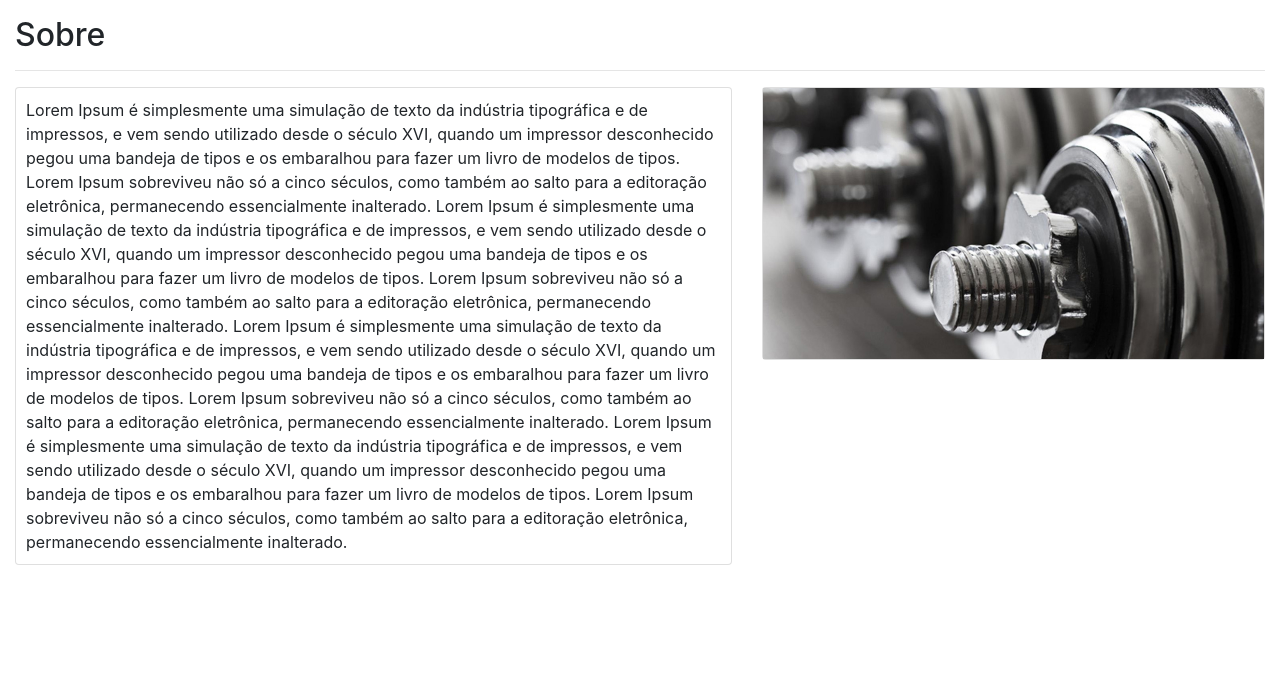
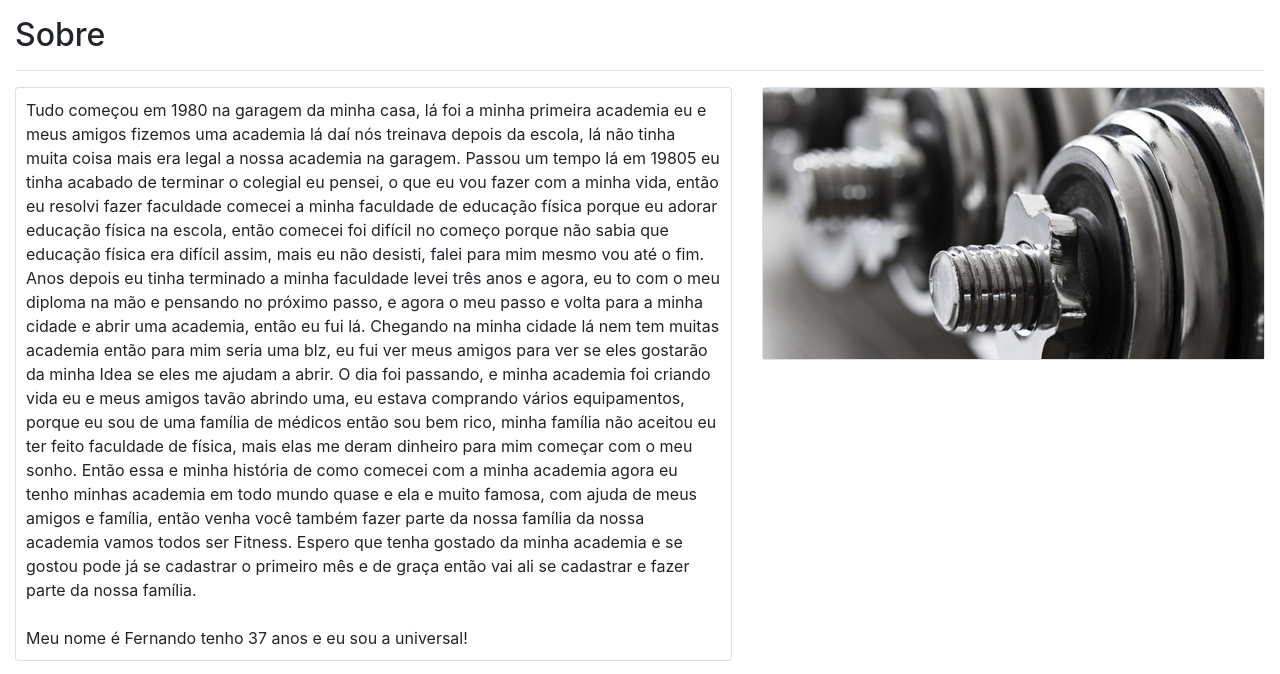
Before and after one commit to gustavogialim/faculdade-web-site-institucional, a PHP site: page /sobre.php in a window 1280 px wide. Shown: the part 126-800 px from the top of the page. Run offline with PHP 8.4, Linux system fonts and the light colour scheme; some libraries are stand-ins or nearby versions.

Commit message:
Página Sobre

```diff
--- a/sobre.php
+++ b/sobre.php
@@ -80,26 +80,23 @@
 							<div class="col-md-7">
 								<div class="card">
 									<div class="card-block">
-									<p class="card-text">Lorem Ipsum é simplesmente uma simulação de texto da indústria tipográfica e de impressos,
-										e vem sendo utilizado desde o século XVI,
-										quando um impressor desconhecido pegou uma bandeja de tipos e os embaralhou para fazer um livro de modelos de tipos.
-										Lorem Ipsum sobreviveu não só a cinco séculos, como também ao salto para a editoração eletrônica,
-										permanecendo essencialmente inalterado.
-										Lorem Ipsum é simplesmente uma simulação de texto da indústria tipográfica e de impressos,
-										e vem sendo utilizado desde o século XVI,
-										quando um impressor desconhecido pegou uma bandeja de tipos e os embaralhou para fazer um livro de modelos de tipos.
-										Lorem Ipsum sobreviveu não só a cinco séculos, como também ao salto para a editoração eletrônica,
-										permanecendo essencialmente inalterado.
-										Lorem Ipsum é simplesmente uma simulação de texto da indústria tipográfica e de impressos,
-										e vem sendo utilizado desde o século XVI,
-										quando um impressor desconhecido pegou uma bandeja de tipos e os embaralhou para fazer um livro de modelos de tipos.
-										Lorem Ipsum sobreviveu não só a cinco séculos, como também ao salto para a editoração eletrônica,
-										permanecendo essencialmente inalterado.
-										Lorem Ipsum é simplesmente uma simulação de texto da indústria tipográfica e de impressos,
-										e vem sendo utilizado desde o século XVI,
-										quando um impressor desconhecido pegou uma bandeja de tipos e os embaralhou para fazer um livro de modelos de tipos.
-										Lorem Ipsum sobreviveu não só a cinco séculos, como também ao salto para a editoração eletrônica,
-										permanecendo essencialmente inalterado.</p>
+									<p class="card-text">
+										Tudo começou em 1980 na garagem da minha casa, lá foi a minha primeira academia eu e meus amigos fizemos uma academia lá daí nós treinava depois da escola,
+										 lá não tinha muita coisa mais era legal a nossa academia na garagem.
+										Passou um tempo lá em 19805 eu tinha acabado de terminar o colegial eu pensei,
+										o que eu vou fazer com a minha vida, então eu resolvi fazer faculdade comecei a minha faculdade de educação física porque eu adorar educação física na escola,
+										então comecei foi difícil no começo porque não sabia que educação física era difícil assim, mais eu não desisti, falei para mim mesmo vou até o fim.
+										Anos depois eu tinha terminado a minha faculdade levei três anos e agora, eu to com o meu diploma na mão e pensando no próximo passo,
+										e agora o meu passo e volta para a minha cidade e abrir uma academia, então eu fui lá. Chegando na minha cidade lá nem tem muitas academia então para mim seria uma blz,
+										eu fui ver meus amigos para ver se eles gostarão da minha Idea se eles  me ajudam a abrir.
+										O dia foi passando, e minha academia foi criando vida eu e meus amigos tavão abrindo uma, eu estava comprando vários equipamentos,
+										porque eu sou de uma família de médicos então sou bem rico, minha família não aceitou eu ter feito faculdade de física, mais elas me deram dinheiro para mim começar com o meu sonho.
+										Então essa e minha história de como comecei com a minha academia agora eu tenho minhas academia em todo mundo quase e ela e muito famosa, com ajuda de meus amigos e família,
+										então venha você também fazer parte da nossa família da nossa academia vamos todos ser Fitness.
+										Espero que tenha gostado da minha academia e se gostou pode já se cadastrar o primeiro mês e de graça então vai ali se cadastrar e fazer parte da nossa família.
+										</br></br>
+										Meu nome é Fernando tenho 37 anos e eu sou a universal!
+									</p>
 									</div>
 								</div>
 							</div>
```
